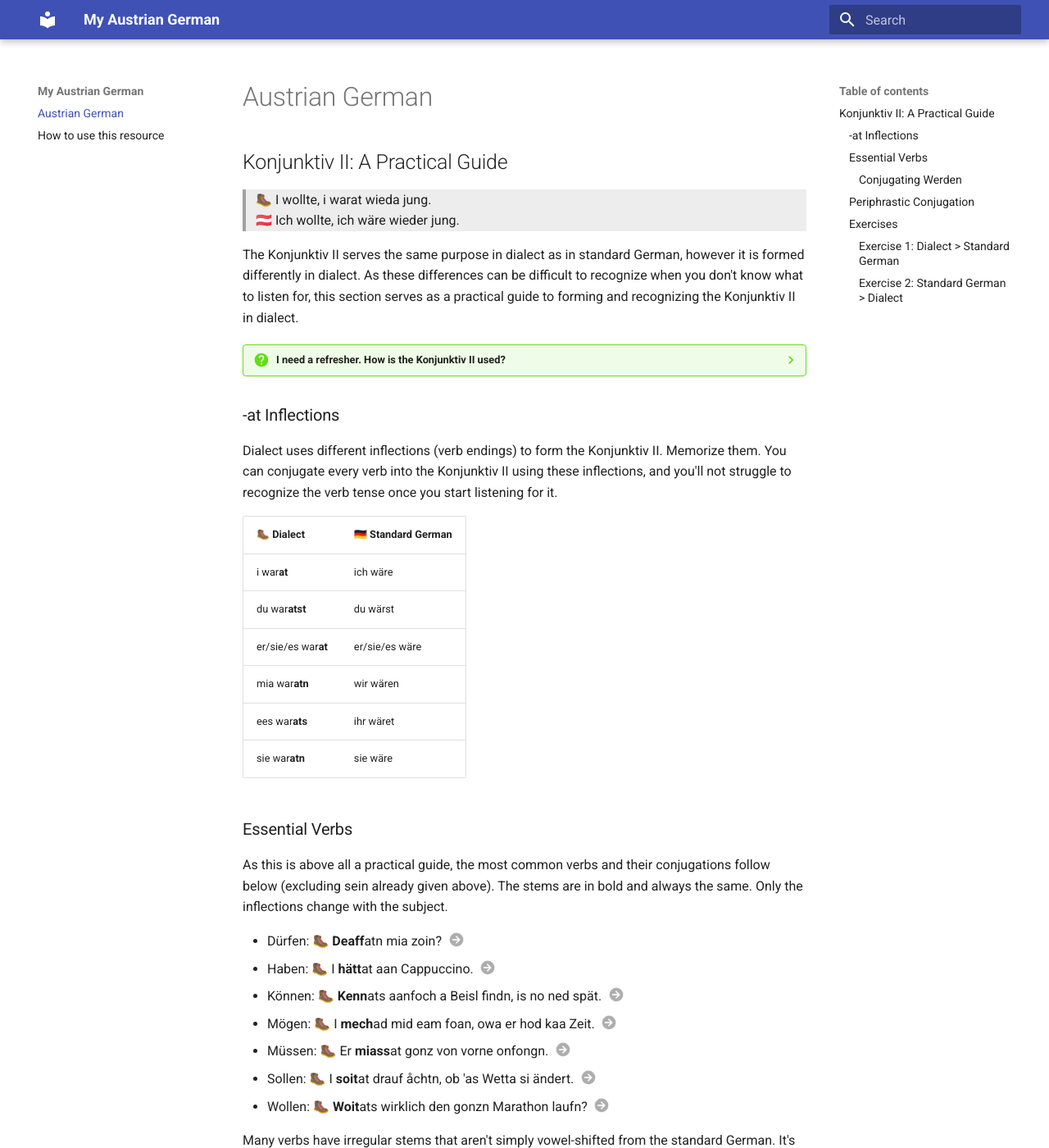
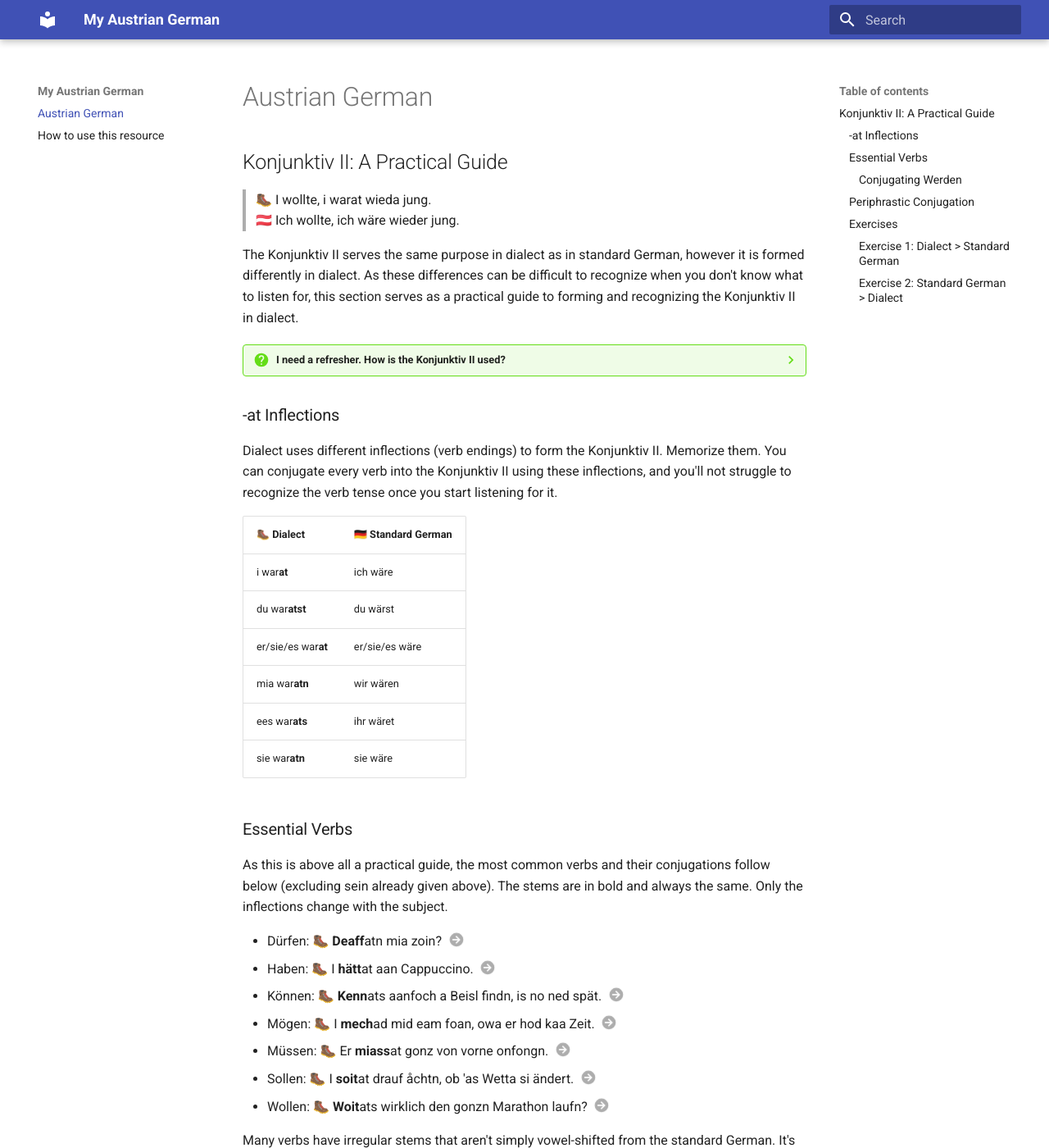
Before and after one commit to vogt4nick/austrian-german, an MkDocs documentation site: the page built from docs/index.md, in a window 1280 px wide and 1400 px high. Shown: the whole window at 82% size. Built offline with MkDocs 1.6.1 and Material for MkDocs 9.7.7, drawn with Linux system fonts in a browser that asks for light colours; plug-ins that fetch from the network failed and are left out.

Commit message:
Transparent block quote background

```diff
--- a/docs/stylesheets/extra.css
+++ b/docs/stylesheets/extra.css
@@ -1,6 +1,6 @@
 .md-typeset blockquote {
     color: var(--md-default-fg-color--dark);
-    background-color: var(--md-default-fg-color--lightest);
+    background-color: var(--md-default-bg-color);
     margin-left: 0;
     margin-right: 0
 }
```
